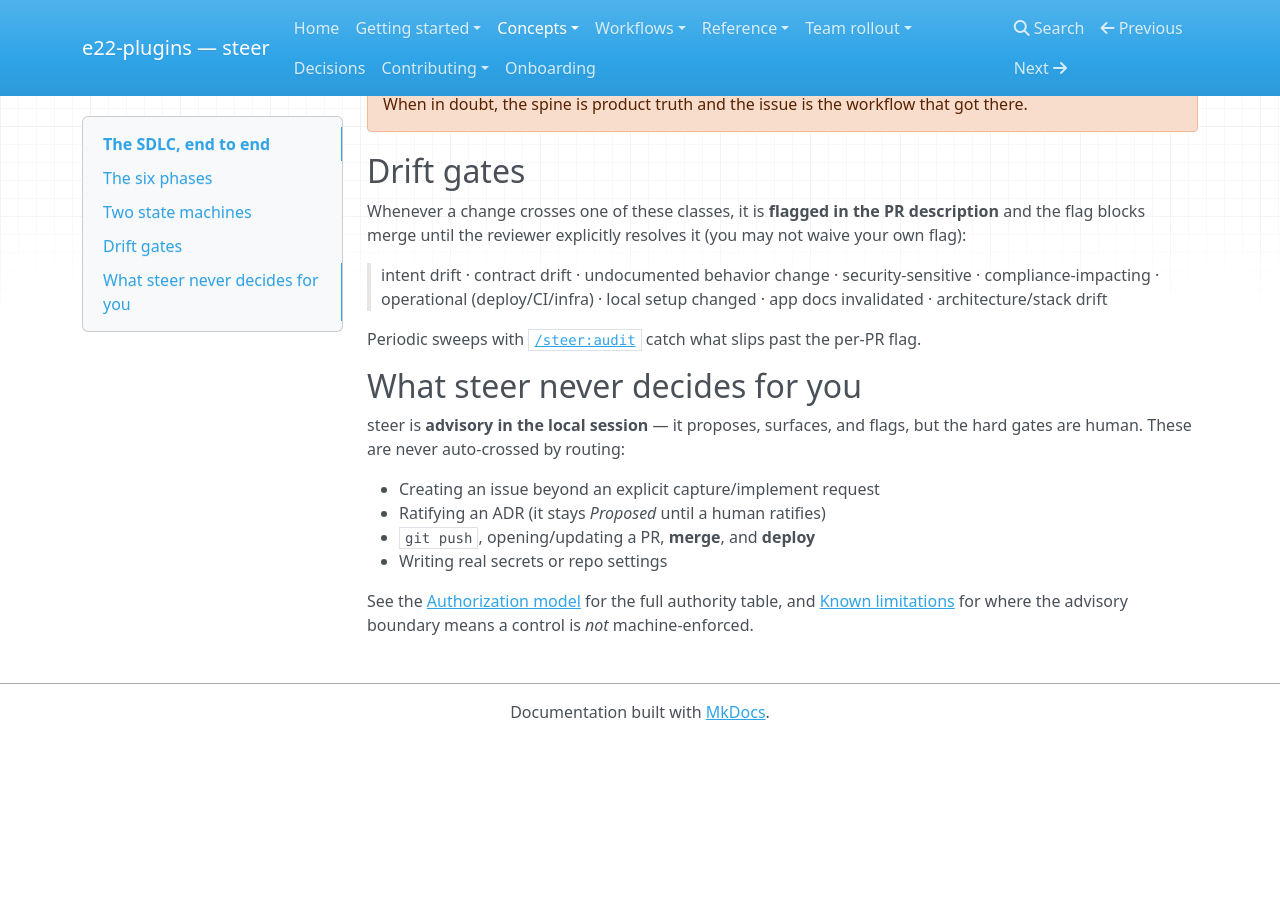
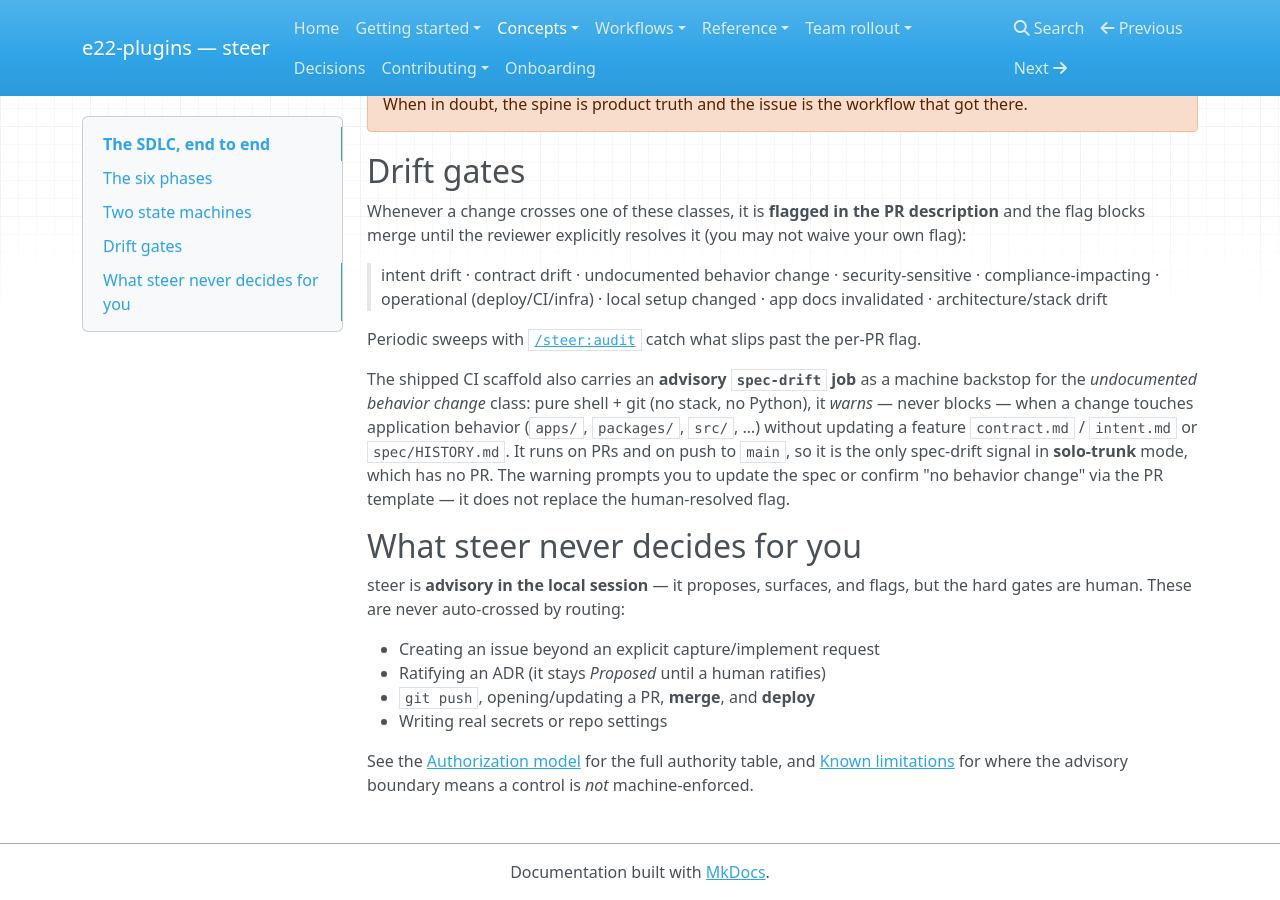
Before and after one commit to element22llc/e22-plugins, an MkDocs documentation site: the page built from docs/concepts/sdlc.md, in a window 1280 px wide and 900 px high, scrolled down 1965 px. Built offline with MkDocs 1.6.1, drawn with Linux system fonts in a browser that asks for light colours; nearby versions of some CDN libraries; before the commit the page ends 2705 px from its top, so only the background shows below that.

Commit message:
feat(scaffold): ship an advisory spec-drift CI gate to product repos (#243)
Add a `spec-drift (advisory)` job to the shipped scaffold ci.yml. Pure shell +
git (no stack, no Python — runs for every repo), it warns (never blocks) when a
change touches application behavior (apps/packages/src/services/lib/app, tests
exempt) without updating a feature contract.md/intent.md or spec/HISTORY.md.
Runs on PRs and on push to main, so it is the only spec-drift signal in
solo-trunk (which has no PR). This is the machine surface of rule 55.

Also lint the scaffold template explicitly in the `actions` mise task (it lives
outside .github/, so bare actionlint never saw it), add an e2e assert that the
job ships, and document the gate in concepts/sdlc.md.

Co-Authored-By: Claude Opus 4.8 (1M context) <noreply@anthropic.com>

```diff
--- a/docs/concepts/sdlc.md
+++ b/docs/concepts/sdlc.md
@@ -85,6 +85,15 @@ description** and the flag blocks merge until the reviewer explicitly resolves i
 Periodic sweeps with [`/steer:audit`](../reference/skills.md) catch what slips
 past the per-PR flag.
 
+The shipped CI scaffold also carries an **advisory `spec-drift` job** as a machine
+backstop for the *undocumented behavior change* class: pure shell + git (no stack,
+no Python), it *warns* — never blocks — when a change touches application behavior
+(`apps/`, `packages/`, `src/`, …) without updating a feature `contract.md` /
+`intent.md` or `spec/HISTORY.md`. It runs on PRs and on push to `main`, so it is
+the only spec-drift signal in **solo-trunk** mode, which has no PR. The warning
+prompts you to update the spec or confirm "no behavior change" via the PR
+template — it does not replace the human-resolved flag.
+
 ## What steer never decides for you
 
 steer is **advisory in the local session** — it proposes, surfaces, and flags, but
```
Also changed, not shown: CHANGELOG.md (+7 -0 lines), mise.toml (+8 -2 lines), plugins/steer/rules/55-drift-gates.md (+8 -0 lines), 2 other files.
